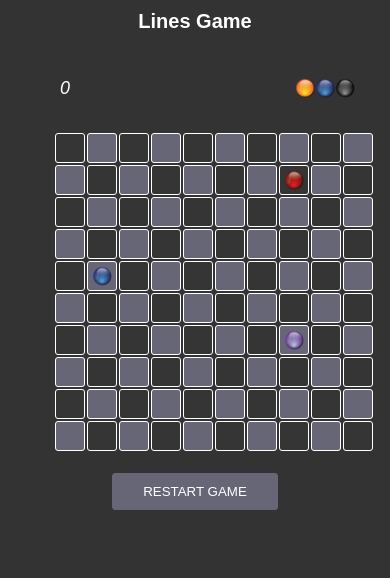
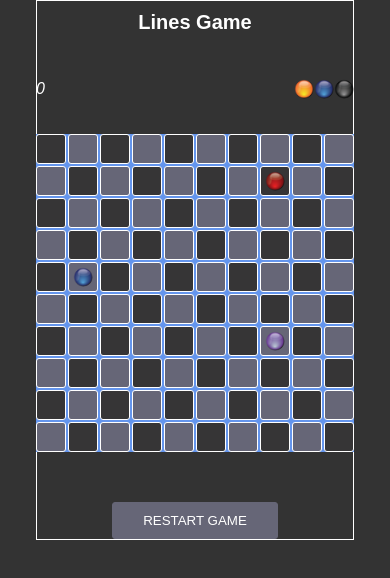
Before and after one commit to IvanMPR/Lines-FULL, a plain HTML site: page index.html in a window 390 px wide. Both pictures are taken after a click on the button "START". Drawn offline with Linux system fonts and the light colour scheme.

Commit message:
responsiveness edited

```diff
--- a/index.html
+++ b/index.html
@@ -10,6 +10,7 @@
     <script src="controller.js" type="module"></script>
   </head>
   <body class="body">
+    <div class="container">
       <div class="info-div hidden">
         <p class="info-div-p">Move is not possible !</p>
       </div>
@@ -25,5 +26,6 @@
       </div>
       <div class="board"></div>
       <button class="btn">Start</button>
+    </div>
   </body>
 </html>
--- a/style.css
+++ b/style.css
@@ -17,6 +17,15 @@ body {
   background: #333;
   overflow: hidden;
   position: relative;
+}
+
+.container {
+  max-width: 74.5rem;
+  border: 1px solid white;
+  margin: auto;
+  display: grid;
+  place-content: center;
+  /* padding: 1rem 2rem; */
 }
 
 .info-div {
@@ -55,16 +64,16 @@ h1 {
 }
 
 .scores-and-moves {
-  width: 72.7rem;
+  width: 100%;
   margin: auto;
   display: flex;
   align-items: center;
   justify-content: space-between;
 }
-.scores-div {
-  margin-left: 5rem;
+/* .scores-div {
+  /* margin-left: 5rem;
 }
-
+ */
 .scores {
   text-align: center;
   font-size: 3rem;
@@ -77,13 +86,13 @@ h1 {
   height: 7rem;
   display: flex;
   align-items: center;
-  justify-content: center;
+  justify-content: right;
 }
 
 .btn,
 .btn-restart {
   display: block;
-  margin: 6rem auto 0;
+  margin: 4rem auto 0;
   padding: 1rem 3rem;
   cursor: pointer;
   border-radius: 0.3rem;
@@ -111,13 +120,14 @@ h1 {
 }
 
 .board {
-  width: 70rem;
-  height: 70rem;
+  width: 74.5rem;
+  height: 74.5rem;
   margin: 1rem auto;
   display: grid;
   gap: 0.5rem;
   grid-template-columns: repeat(10, 1fr);
   grid-template-rows: auto;
+  background-color: cornflowerblue;
 }
 
 .field {
@@ -178,20 +188,34 @@ h1 {
   body {
     overflow-y: auto;
   }
+  .container {
+    width: 52.7rem;
+  }
   .board {
-    width: 50rem;
-    height: 50rem;
+    width: 52.7rem;
+    height: 52.7rem;
     gap: 0.3rem;
   }
+
   .scores-and-moves {
     width: 52.7rem;
   }
+  /*
+  .moves {
+  }
+   */
+  /*
   .scores-div {
-    margin-left: 3rem;
+    /* margin-left: 3rem;
+  }
+  */
+  .scores {
+    font-size: 2.6rem;
   }
 
-  .scores {
-    font-size: 2.6rem;
+  .info-div {
+    max-width: 120rem;
+    font-size: 1.4rem;
   }
 
   .field {
@@ -214,20 +238,36 @@ h1 {
   body {
     overflow-y: auto;
   }
+  .container {
+    width: 31.8rem;
+  }
   .board {
-    width: 28rem;
-    height: 28rem;
+    width: 31.8rem;
+    height: 31.8rem;
     gap: 0.2rem;
   }
   .scores-and-moves {
-    width: 40rem;
+    width: 31.8rem;
+    /* background-color: aliceblue; */
   }
+  .moves {
+    display: flex;
+    /* align-items: right; */
+    justify-content: right;
+    /* background-color: aliceblue; */
+  }
+  /*
   .scores-div {
-    margin-left: 6rem;
+     margin-left: 6rem;
+  }
+   */
+  .info-div {
+    max-width: 60rem;
+    font-size: 1.2rem;
   }
 
   .scores {
-    font-size: 1.8rem;
+    font-size: 1.6rem;
   }
 
   .field {
```
Lines whose indentation alone changed are shown as unchanged.
